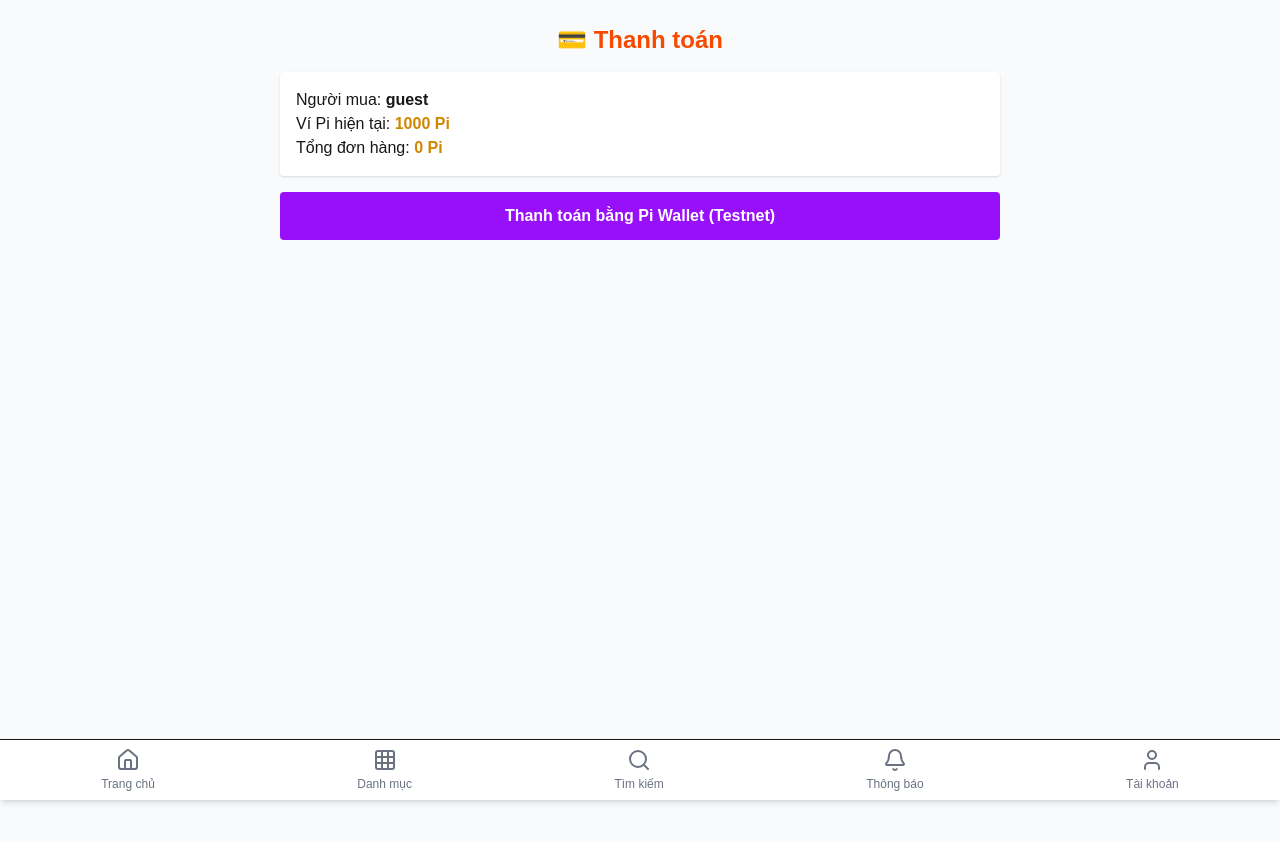
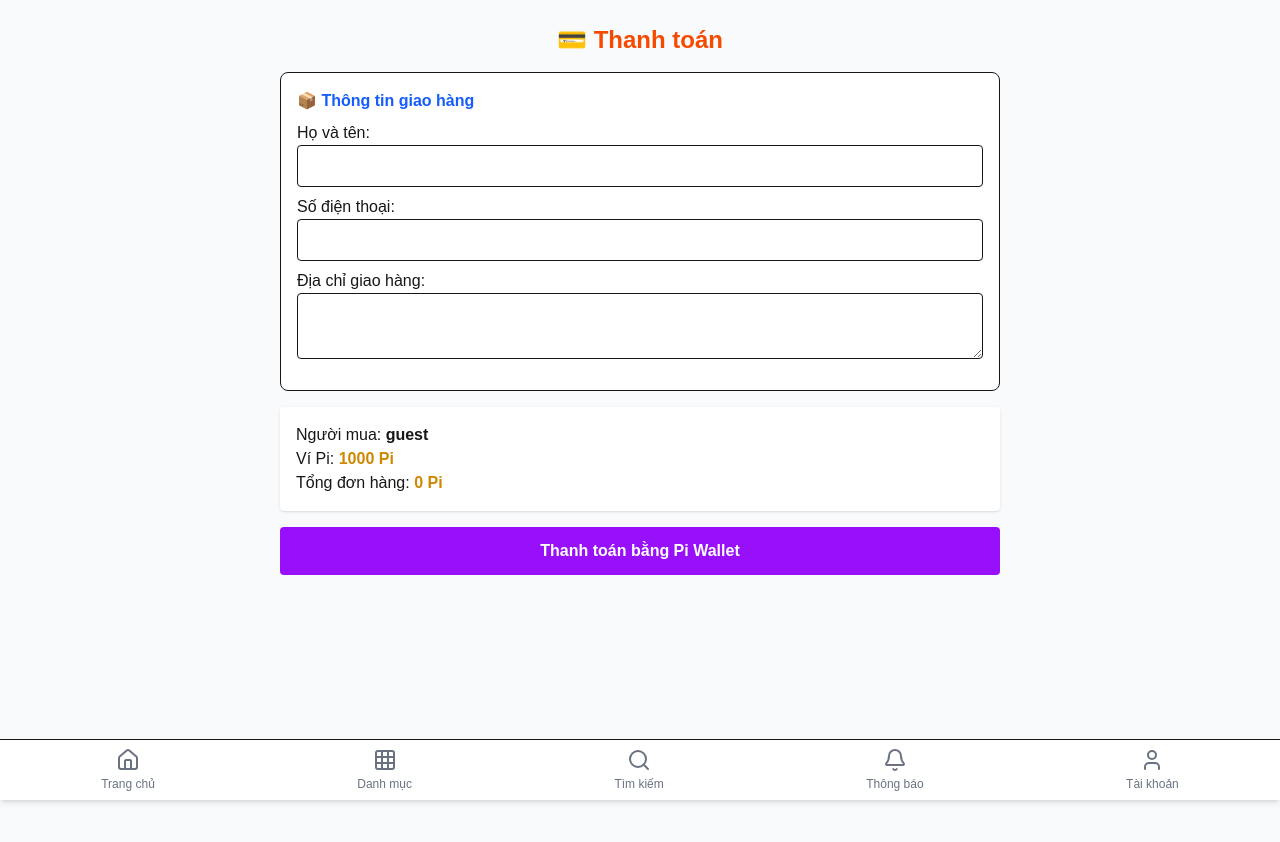
Before and after one commit to Titi-shop/titi.banluu, a Next.js app: page /checkout in a window 1280 px wide. Shown: the top 842 px of the page. Built offline with nearby package versions, Linux system fonts and the light colour scheme.

Commit message:
Update page.tsx

```diff
--- a/app/checkout/page.tsx
+++ b/app/checkout/page.tsx
@@ -4,7 +4,7 @@ import { useEffect, useState } from "react";
 import { useCart } from "../context/CartContext";
 import { useRouter } from "next/navigation";
 
-// 🧩 Khai báo Pi SDK toàn cục để tránh lỗi build
+// 🧩 Khai báo Pi SDK toàn cục
 declare global {
   interface Window {
     Pi?: any;
@@ -18,47 +18,78 @@ export default function CheckoutPage() {
   const [user, setUser] = useState("guest");
   const router = useRouter();
 
-  // ✅ Lấy ví Pi và thông tin user (tạm dùng localStorage để hiển thị)
+  // 🏠 Thông tin giao hàng
+  const [shippingInfo, setShippingInfo] = useState({
+    name: "",
+    phone: "",
+    address: "",
+  });
+
+  // ✅ Lấy thông tin người dùng từ PiLogin
+  useEffect(() => {
+    try {
+      const isLoggedIn = localStorage.getItem("titi_is_logged_in") === "true";
+      const username = localStorage.getItem("titi_username");
+      if (isLoggedIn && username) setUser(username);
+    } catch (err) {
+      console.error("User load error:", err);
+    }
+  }, []);
+
+  // ✅ Lấy ví Pi (mock)
   useEffect(() => {
     const w = Number(localStorage.getItem("pi_wallet") ?? "1000");
     setWallet(w);
-
-    const info = localStorage.getItem("user_info");
-    if (info) {
-      const parsed = JSON.parse(info);
-      setUser(parsed.username || "guest");
-    }
   }, []);
 
-  // 💰 Thanh toán thật qua Pi Wallet (Testnet)
+  // ✅ Tự động nạp lại địa chỉ giao hàng cũ
+  useEffect(() => {
+    const saved = localStorage.getItem("shipping_info");
+    if (saved) setShippingInfo(JSON.parse(saved));
+  }, []);
+
+  // ✅ Khi nhập thì lưu luôn
+  const handleShippingChange = (e: any) => {
+    const updated = { ...shippingInfo, [e.target.name]: e.target.value };
+    setShippingInfo(updated);
+    localStorage.setItem("shipping_info", JSON.stringify(updated));
+  };
+
+  // 💰 Thanh toán qua Pi
   const handlePayWithPi = async () => {
     if (!window.Pi) {
       alert("⚠️ Hãy mở trang này trong Pi Browser để thanh toán.");
       return;
     }
-    if (cart.length === 0) return alert("🛒 Giỏ hàng trống.");
+    if (cart.length === 0) {
+      alert("🛒 Giỏ hàng trống.");
+      return;
+    }
+    if (!shippingInfo.name || !shippingInfo.phone || !shippingInfo.address) {
+      alert("📦 Vui lòng nhập đầy đủ thông tin giao hàng!");
+      return;
+    }
+    setLoading(true);
 
-    setLoading(true);
     try {
-      // ✅ 1. Xác thực người dùng Pi
+      window.Pi.init({ version: "2.0", sandbox: false });
       const scopes = ["payments", "username", "wallet_address"];
       const auth = await window.Pi.authenticate(scopes, (res: any) => res);
       console.log("✅ Xác thực Pi:", auth);
 
-      // ✅ 2. Gọi thanh toán thật
-      const payment = await window.Pi.createPayment(
-        {
+      const orderId = Date.now();
+      const paymentData = {
         amount: total,
-          memo: `Thanh toán đơn hàng #${Date.now()}`,
+        memo: `Thanh toán đơn hàng #${orderId}`,
         metadata: {
-            orderId: Date.now(),
+          orderId,
           items: cart,
           buyer: auth.user?.username || user,
         },
-        },
-        {
+      };
+
+      const callbacks = {
         onReadyForServerApproval: async (paymentId: string) => {
-            console.log("⏳ [APPROVE] ID:", paymentId);
           await fetch("/api/pi/approve", {
             method: "POST",
             headers: { "Content-Type": "application/json" },
@@ -66,29 +97,23 @@ export default function CheckoutPage() {
           });
         },
         onReadyForServerCompletion: async (paymentId: string, txid: string) => {
-            console.log("✅ [COMPLETE] ID:", paymentId, txid);
-            await fetch("/api/pi/complete", {
+          const res = await fetch("/api/pi/complete", {
             method: "POST",
             headers: { "Content-Type": "application/json" },
             body: JSON.stringify({ paymentId, txid }),
           });
-          },
-          onCancel: () => alert("❌ Giao dịch đã bị huỷ."),
-          onError: (err: any) => console.error("💥 Lỗi Pi SDK:", err),
-        }
-      );
+          const result = await res.json();
 
-      console.log("💰 Kết quả thanh toán:", payment);
-
-      // ✅ 3. Lưu đơn hàng
+          if (result?.success) {
             const order = {
-  id: Date.now(),
+              id: orderId,
               items: cart,
               total,
+              buyer: auth.user?.username || user,
+              status: "Đã thanh toán",
+              note: `Pi TXID: ${txid}`,
               createdAt: new Date().toISOString(),
-  buyer: auth.user?.username || user,
-  status: "Chờ xác nhận",              // <= CHUẨN HOÁ
-  note: "Pi đã thanh toán (testnet)",  // nếu muốn giữ thông tin
+              shipping: shippingInfo, // ✅ thêm địa chỉ giao hàng
             };
 
             await fetch("/api/orders", {
@@ -98,9 +123,21 @@ export default function CheckoutPage() {
             });
 
             clearCart();
-      alert("✅ Thanh toán qua Pi Wallet thành công!");
+            alert("✅ Thanh toán thành công!");
             router.push("/customer/pending");
-    } catch (err) {
+          } else {
+            alert("⚠️ Giao dịch đang chờ xác minh trên Pi Network.");
+          }
+        },
+        onCancel: () => alert("❌ Giao dịch đã bị huỷ."),
+        onError: (error: any) => {
+          console.error("💥 Lỗi thanh toán:", error);
+          alert("💥 Lỗi trong quá trình thanh toán: " + error.message);
+        },
+      };
+
+      await window.Pi.createPayment(paymentData, callbacks);
+    } catch (err: any) {
       console.error("❌ Lỗi thanh toán:", err);
       alert("❌ Giao dịch thất bại hoặc bị huỷ.");
     } finally {
@@ -108,15 +145,57 @@ export default function CheckoutPage() {
     }
   };
 
+  // 🧱 Giao diện
   return (
     <main className="max-w-3xl mx-auto p-6 bg-gray-50 min-h-screen">
       <h1 className="text-2xl font-bold mb-4 text-center text-orange-600">
         💳 Thanh toán
       </h1>
 
+      {/* Form thông tin giao hàng */}
+      <div className="p-4 border rounded-lg bg-white mb-4">
+        <h3 className="font-semibold text-blue-600 mb-2">📦 Thông tin giao hàng</h3>
+
+        <label className="block mb-2">
+          Họ và tên:
+          <input
+            name="name"
+            type="text"
+            value={shippingInfo.name}
+            onChange={handleShippingChange}
+            className="w-full border p-2 rounded"
+            required
+          />
+        </label>
+
+        <label className="block mb-2">
+          Số điện thoại:
+          <input
+            name="phone"
+            type="text"
+            value={shippingInfo.phone}
+            onChange={handleShippingChange}
+            className="w-full border p-2 rounded"
+            required
+          />
+        </label>
+
+        <label className="block mb-2">
+          Địa chỉ giao hàng:
+          <textarea
+            name="address"
+            value={shippingInfo.address}
+            onChange={handleShippingChange}
+            className="w-full border p-2 rounded"
+            required
+          />
+        </label>
+      </div>
+
+      {/* Thông tin thanh toán */}
       <div className="bg-white p-4 rounded shadow mb-4">
         <p>Người mua: <b>{user}</b></p>
-        <p>Ví Pi hiện tại: <b className="text-yellow-600">{wallet} Pi</b></p>
+        <p>Ví Pi: <b className="text-yellow-600">{wallet} Pi</b></p>
         <p>Tổng đơn hàng: <b className="text-yellow-600">{total} Pi</b></p>
       </div>
 
@@ -127,7 +206,7 @@ export default function CheckoutPage() {
           loading ? "bg-gray-400" : "bg-purple-600 hover:bg-purple-700"
         }`}
       >
-        {loading ? "Đang mở Pi Wallet..." : "Thanh toán bằng Pi Wallet (Testnet)"}
+        {loading ? "Đang mở Pi Wallet..." : "Thanh toán bằng Pi Wallet"}
       </button>
     </main>
   );
```
Lines whose indentation alone changed are shown as unchanged.
